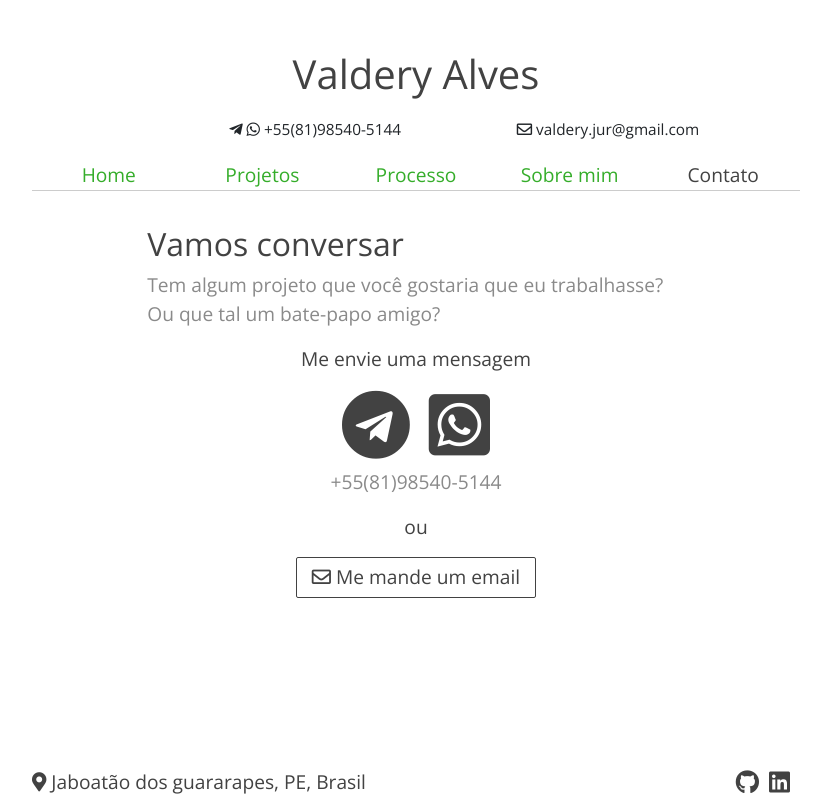
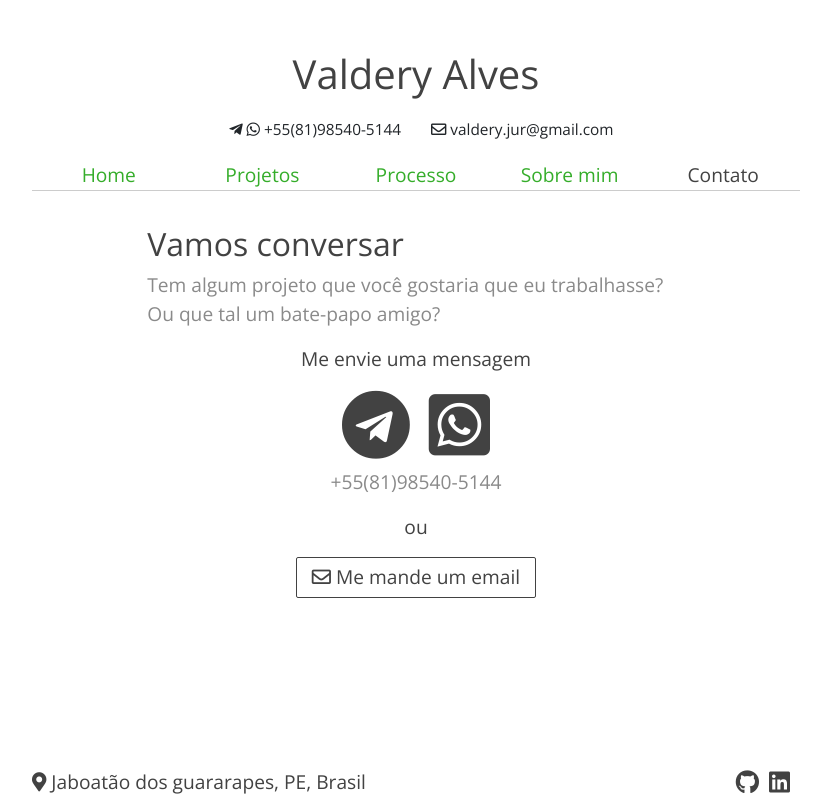
Before and after one commit to lavesan/portfolio, a React (Create React App) app: page /contact in a window 1280 px wide. Shown: the whole page, without its empty margins (224-1045 px from the left). Built offline with nearby package versions, Linux system fonts and the light colour scheme; the HTML template or start-up script is replaced by a standard one.

Commit message:
:nail_care: Aumenta a barra de navegação no width 1000px para 100%
Signed-off-by: valdery <valdery.jur@gmail.com>

```diff
--- a/src/components/footer/styles.ts
+++ b/src/components/footer/styles.ts
@@ -23,7 +23,7 @@ export const StyledFooter = styled.footer`
         }
     }
 
-    @media(max-width: 765px) {
+    @media(max-width: 1000px) {
         width: 100%;
         font-size: 0.9rem;
         padding-left: 10px;
--- a/src/components/header/header.tsx
+++ b/src/components/header/header.tsx
@@ -11,9 +11,9 @@ export const HeaderComponent = () => {
                     <span className="fab fa-telegram-plane mr-1" title="Telegram"></span>
                     <span className="fab fa-whatsapp mr-1" title="Whatsapp"></span> +55(81)98540-5144
                 </p>
-                <span className="col-md-6 col-12 d-flex align-items-center justify-content-center">
+                <p className="col-md-6 col-12 d-flex align-items-center justify-content-md-start justify-content-center mb-0">
                     <span className="far fa-envelope mr-1"></span> valdery.jur@gmail.com
-                </span>
+                </p>
             </div>
             <nav className="header-nav">
                 <ul className="text-center h-100">
--- a/src/components/header/styles.ts
+++ b/src/components/header/styles.ts
@@ -50,7 +50,7 @@ export const StyledHeader = styled.header`
         color: #424242 !important;
     }
 
-    @media(max-width: 765px) {
+    @media(max-width: 1000px) {
         width: 100%;
         .header-nav {
             min-width: 765px;
```
Also changed, not shown: src/assets/imgs/perfil2.jpeg (added).
